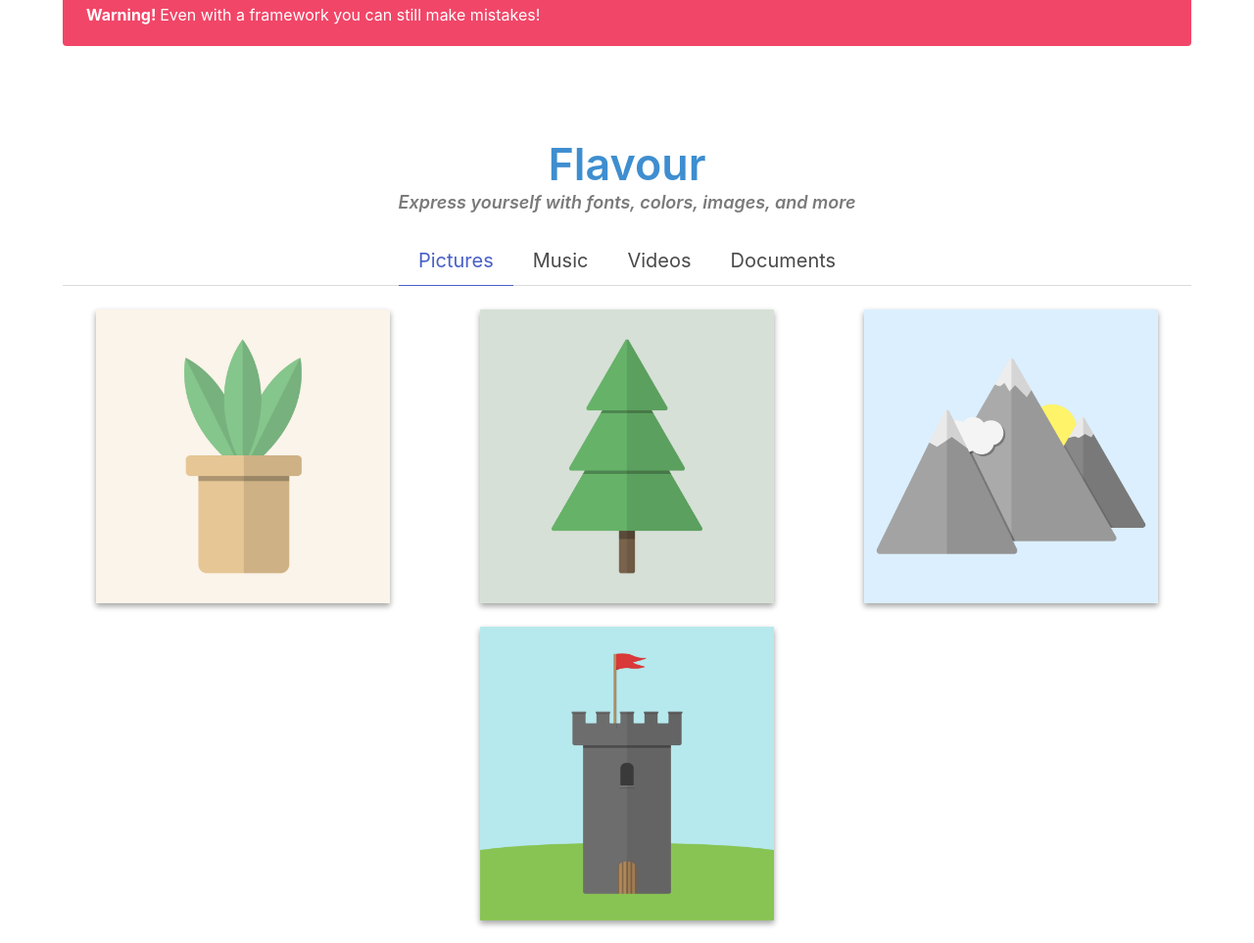
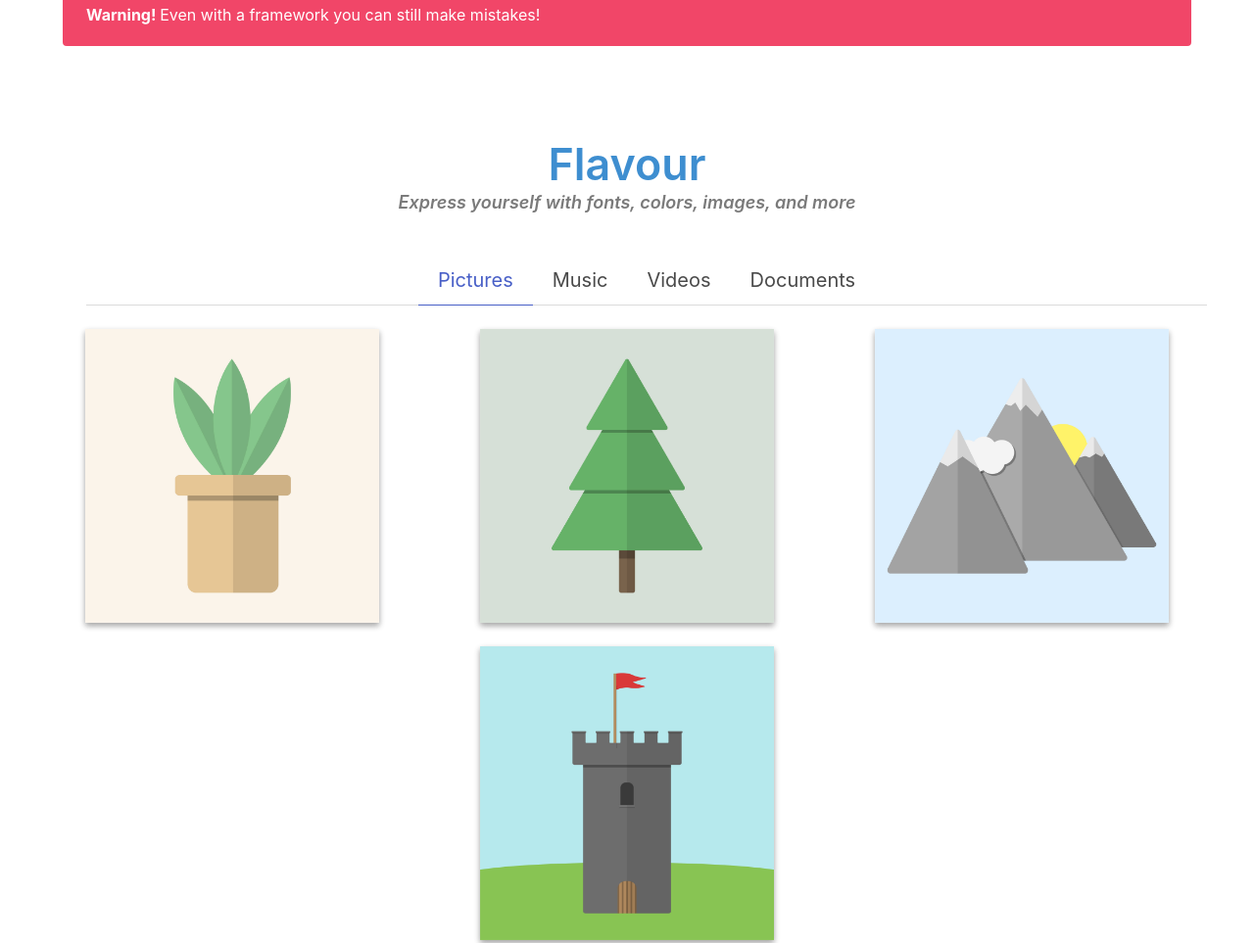
Before and after one commit to jdmar3-comp426/a02-jblovett, a website: page index.html in a window 1280 px wide. Shown: the part 1914-2877 px from the top of the page at 98% size. Drawn offline with nearby package versions, Linux system fonts and the light colour scheme; a web font is replaced by a local one.

Commit message:
container to content line 89

```diff
--- a/index.html
+++ b/index.html
@@ -86,7 +86,7 @@
     </div>
 </section>
 <section class="section">
-    <div class="container">
+    <div class="content">
         <div class="content has-text-centered">
             <h1 class="title has-text-info">Flavour</h1>
             <h5 class="subtitle has-text-grey is-italic">Express yourself with fonts, colors, images, and more</h5>
```
